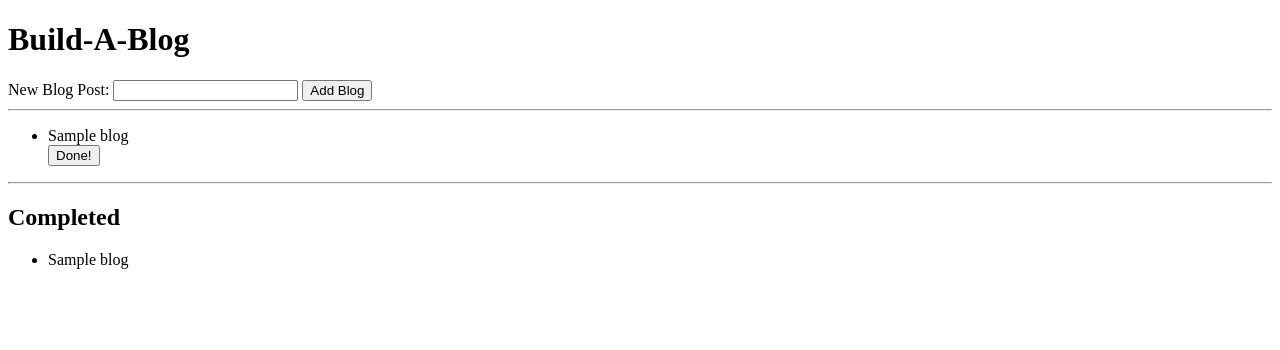
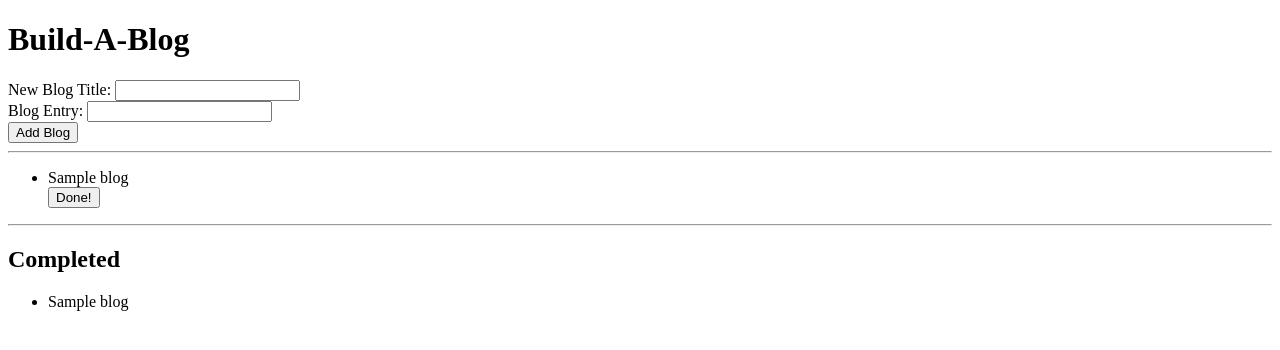
Before and after one commit to PeejayGarcia/blogz, a Flask app: template templates/todos.html in a window 1280 px wide. Shown: the top 350 px of the page. Run offline with Flask 2, Linux system fonts and the light colour scheme; the template is opened without the code that fills it: most values are stand-ins (such as "Sample title", 1, 10 or a date in 2020); data that the repository does not hold is empty.

Commit message:
added blog body portion to input

```diff
--- a/main.py
+++ b/main.py
@@ -1,5 +1,6 @@
 from flask import Flask, request, redirect, render_template
 from flask_sqlalchemy import SQLAlchemy
+import cgi
 
 app = Flask(__name__)
 app.config['DEBUG'] = True
@@ -14,8 +15,8 @@ class Blog(db.Model):
     body = db.Column(db.String(1000))
     completed = db.Column(db.Boolean)
 
-    def __init__(self, name):
-        self.name = name
+    def __init__(self, title):
+        self.title = title
         self.completed = False
 
 
@@ -24,6 +25,7 @@ def index():
 
     if request.method == 'POST':
         blog_name = request.form['blog']
+        body = request.form['body']
         new_blog = Blog(blog_name)
         db.session.add(new_blog)
         db.session.commit()
--- a/templates/todos.html
+++ b/templates/todos.html
@@ -4,8 +4,12 @@
     <h1>Build-A-Blog</h1>
     <form method='post'>
         <label>
-            New Blog Post:
+            New Blog Title:
             <input type='text' name='blog' />
+            <br>
+            Blog Entry:
+            <input type='text' name='body' />
+            <br>
         </label>
         <input type='submit' value='Add Blog' />
     </form>
@@ -18,7 +22,7 @@
 
         <ul>
             {% for blog in blogs %}
-            <li>{{blog.name}}</li>
+            <li>{{blog.title}}</li>
                 <form method="POST" action="/delete-blog" style="display:inline-block;">
                     <input type="hidden" name="blog-id" value="{{blog.id}}" />
                     <input type="submit" value="Done!" />
@@ -34,7 +38,7 @@
 
     <ul>
         {% for blog in completed_blogs %}
-        <li>{{blog.name}}</li>
+        <li>{{blog.title}}</li>
         {% endfor %}
     </ul>
 
```
